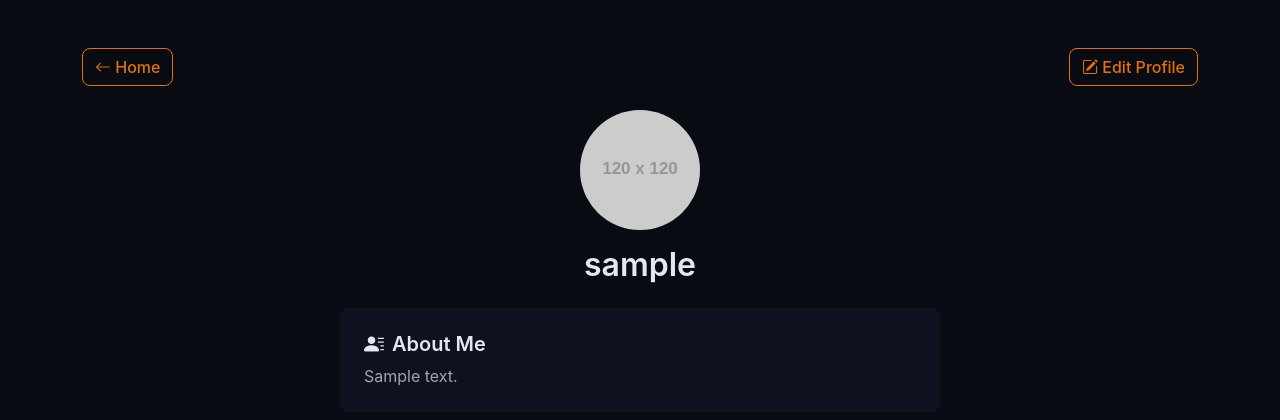
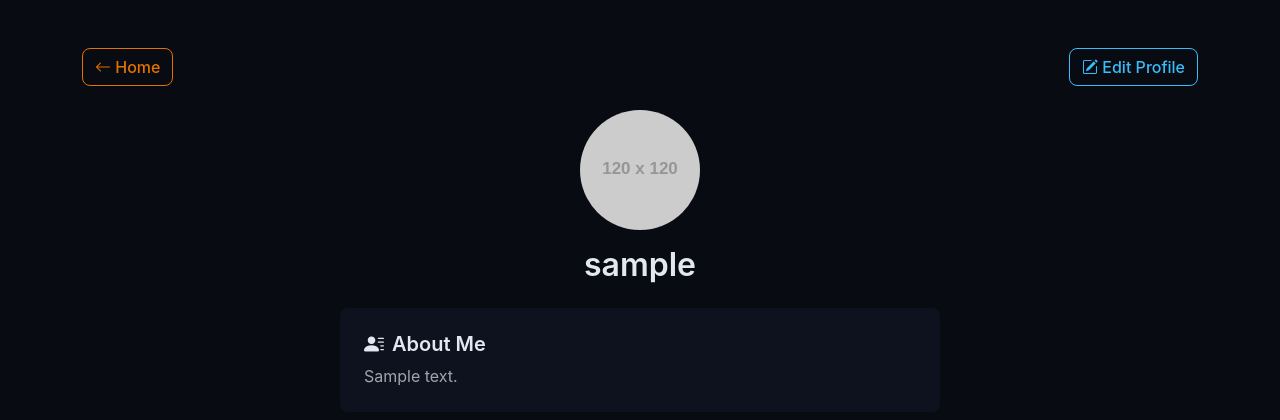
Before and after one commit to todbukh/cio-central, a Django app: a page that uses profiles/templates/profiles/profile.html in a window 1280 px wide. Shown: the part 56-476 px from the top of the page. Run offline with Django 5.2, Linux system fonts and the light colour scheme; a user stored in the database is signed in; tables that the repository leaves empty hold one stand-in row (values such as "Sample post"); grey boxes labelled with a size stand in for pictures from a placeholder-image service; style sheets or scripts are compiled from the project's sources; some libraries are stand-ins or nearby versions.

Commit message:
Edit profile button color changed

```diff
--- a/profiles/templates/profiles/profile.html
+++ b/profiles/templates/profiles/profile.html
@@ -12,7 +12,7 @@
       <i class="bi bi-arrow-left"></i> Home
     </a>
     {% if is_owner %}
-      <a href="{% url 'profiles:profile_edit' username=profile_user.username %}" class="btn btn-outline-primary" title="Edit Profile">
+      <a href="{% url 'profiles:profile_edit' username=profile_user.username %}" class="btn btn-outline-info" title="Edit Profile">
         <i class="bi bi-pencil-square"></i> Edit Profile
       </a>
     {% endif %}
```
